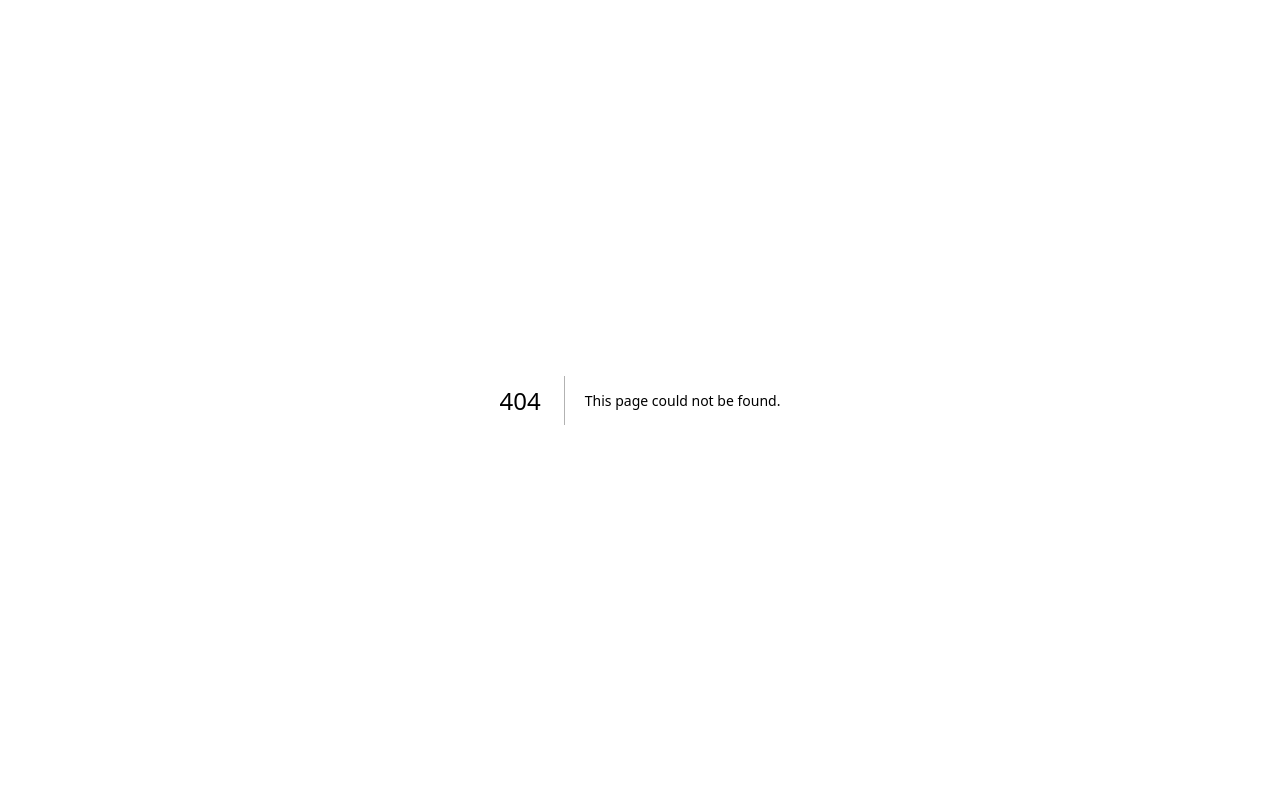
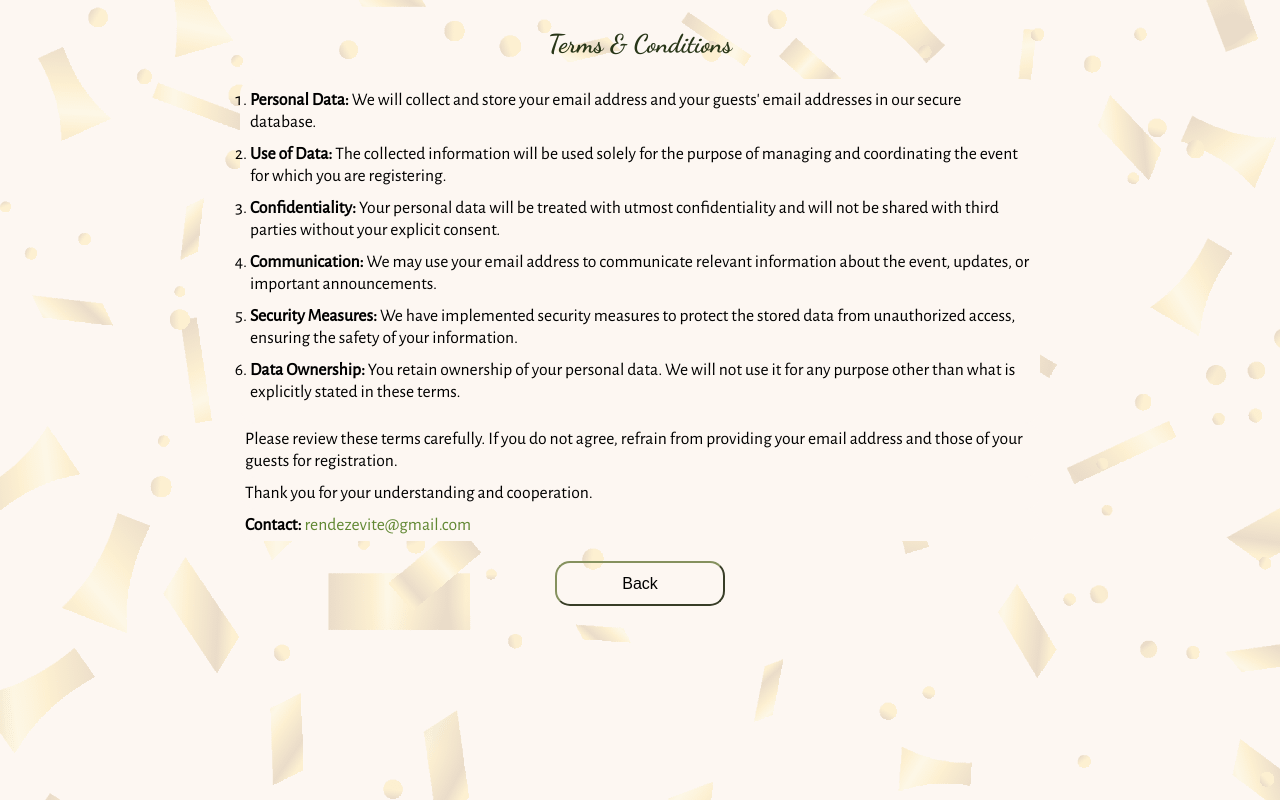
Before and after one commit to nanidam/degree-project-rendezevite, a Next.js app: page /terms-and-conditions in a window 1280 px wide. Before the commit this address had no page. Built offline with nearby package versions, Linux system fonts and the light colour scheme.

Commit message:
:sparkles: added terms and conditions

```diff
--- /dev/null
+++ b/app/terms-and-conditions/page.tsx
@@ -0,0 +1,57 @@
+"use client";
+
+import "./style.scss";
+
+const TermsAndConditions = () => {
+  return (
+    <section className="terms-container">
+      <h2 className="terms-header">Terms & Conditions</h2>
+      <article className="terms-wrapper">
+        <ol className="terms-list">
+          <li className="term">
+            <b>Personal Data:</b> We will collect and store your email address and your
+            guests&apos; email addresses in our secure database.
+          </li>
+          <li className="term">
+            <b>Use of Data:</b> The collected information will be used solely for the
+            purpose of managing and coordinating the event for which you are registering.
+          </li>
+          <li className="term">
+            <b>Confidentiality:</b> Your personal data will be treated with utmost
+            confidentiality and will not be shared with third parties without your explicit
+            consent.
+          </li>
+          <li className="term">
+            <b>Communication:</b> We may use your email address to communicate relevant
+            information about the event, updates, or important announcements.
+          </li>
+          <li className="term">
+            <b>Security Measures:</b> We have implemented security measures to protect the
+            stored data from unauthorized access, ensuring the safety of your information.
+          </li>
+          <li className="term">
+            <b>Data Ownership:</b> You retain ownership of your personal data. We will not
+            use it for any purpose other than what is explicitly stated in these terms.
+          </li>
+        </ol>
+        <p className="term-text">
+          Please review these terms carefully. If you do not agree, refrain from providing
+          your email address and those of your guests for registration.
+        </p>
+        <p className="term-text">Thank you for your understanding and cooperation.</p>
+        <p className="term-text">
+          <b>Contact:</b>{" "}
+          <a className="app-email-link" href="mailto:rendezevite@gmail.com">
+            rendezevite@gmail.com
+          </a>
+        </p>
+
+        <button className="terms-back-btn" onClick={() => window.history.back()}>
+          Back
+        </button>
+      </article>
+    </section>
+  );
+};
+
+export default TermsAndConditions;
```
